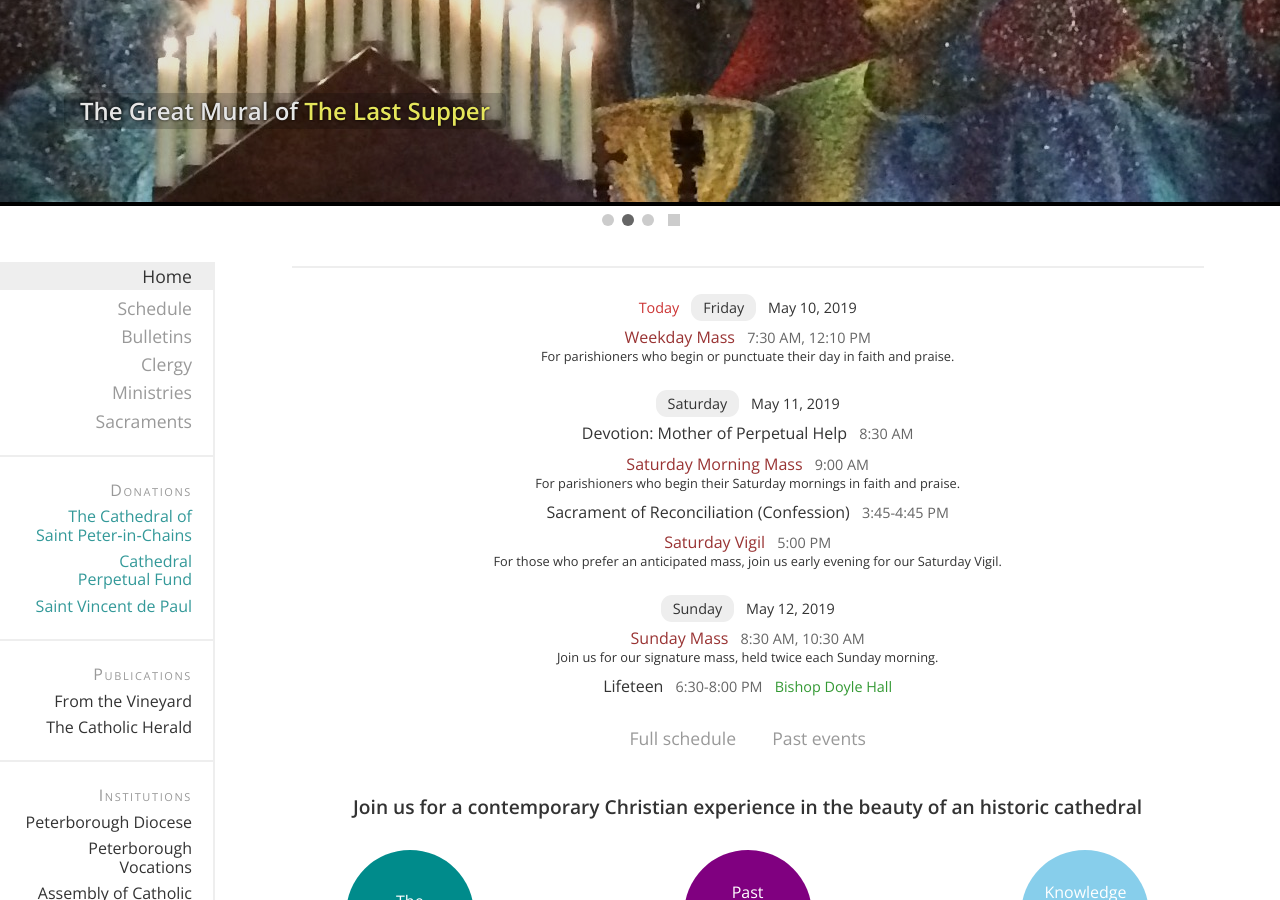
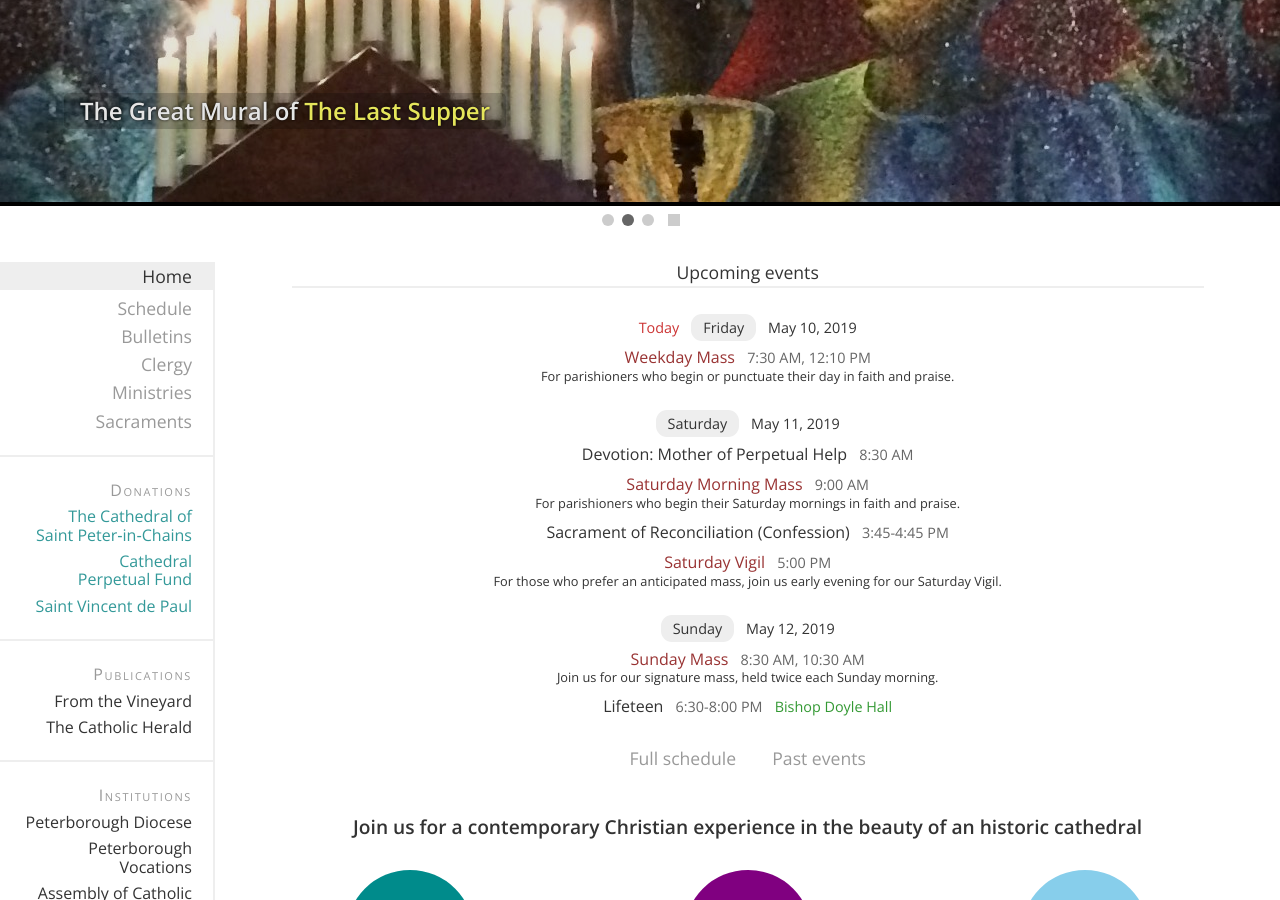
Before and after one commit to stpeterinchains/stpeterinchains.github.io, a Jekyll site: the page built from index.html, in a window 1280 px wide and 900 px high, scrolled down 692 px. Built offline with Jekyll 4.4.1, drawn with Linux system fonts in a browser that asks for light colours; nearby versions of some CDN libraries.

Commit message:
Fixed upcoming events title on home page schedule

```diff
--- a/index.html
+++ b/index.html
@@ -18,7 +18,7 @@
 {% assign schedule = site.data.schedule %}
 
 <section id="index-schedule">
-  <h1 id="index-schedule-title">{{ schedule.subtitle.upcoming }}</h1>
+  <h1 id="index-schedule-title">{{ schedule.sections.upcoming.title }}</h1>
   <div id="index-schedule-calendar">
     {% assign earliest = site.time | date: '%Y-%m-%d' %}
     {% assign daysForward = schedule.select.index.days_forward | times: 86400 %}
```
